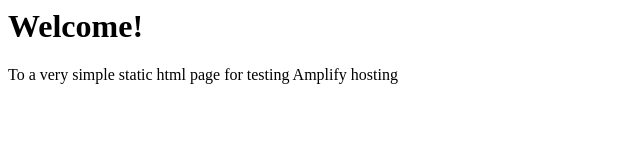
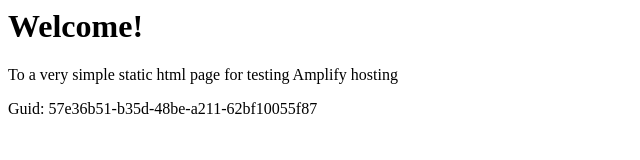
Before and after one commit to aws-aemilia-hkg/Github-PR-Commit-Integration-Test-DoNotTouch-GithubWebhookPreviewCanaryTest-v1-prod-ap-east-1, a website: page src/index.html in a window 1280 px wide. Shown: the whole page, without its empty margins (0-640 px from the left). Drawn offline with Linux system fonts and the light colour scheme.

Commit message:
commit from integ tests

```diff
--- a/src/index.html
+++ b/src/index.html
@@ -1,3 +1,5 @@
+
+
 <html lang="en">
 
 <head>
@@ -10,6 +12,6 @@
 <body>
     <h1>Welcome!</h1>
     <p>To a very simple static html page for testing Amplify hosting</p>
-</body>
+    <p>Guid: 57e36b51-b35d-48be-a211-62bf10055f87</p></body>
 
 </html>
```
